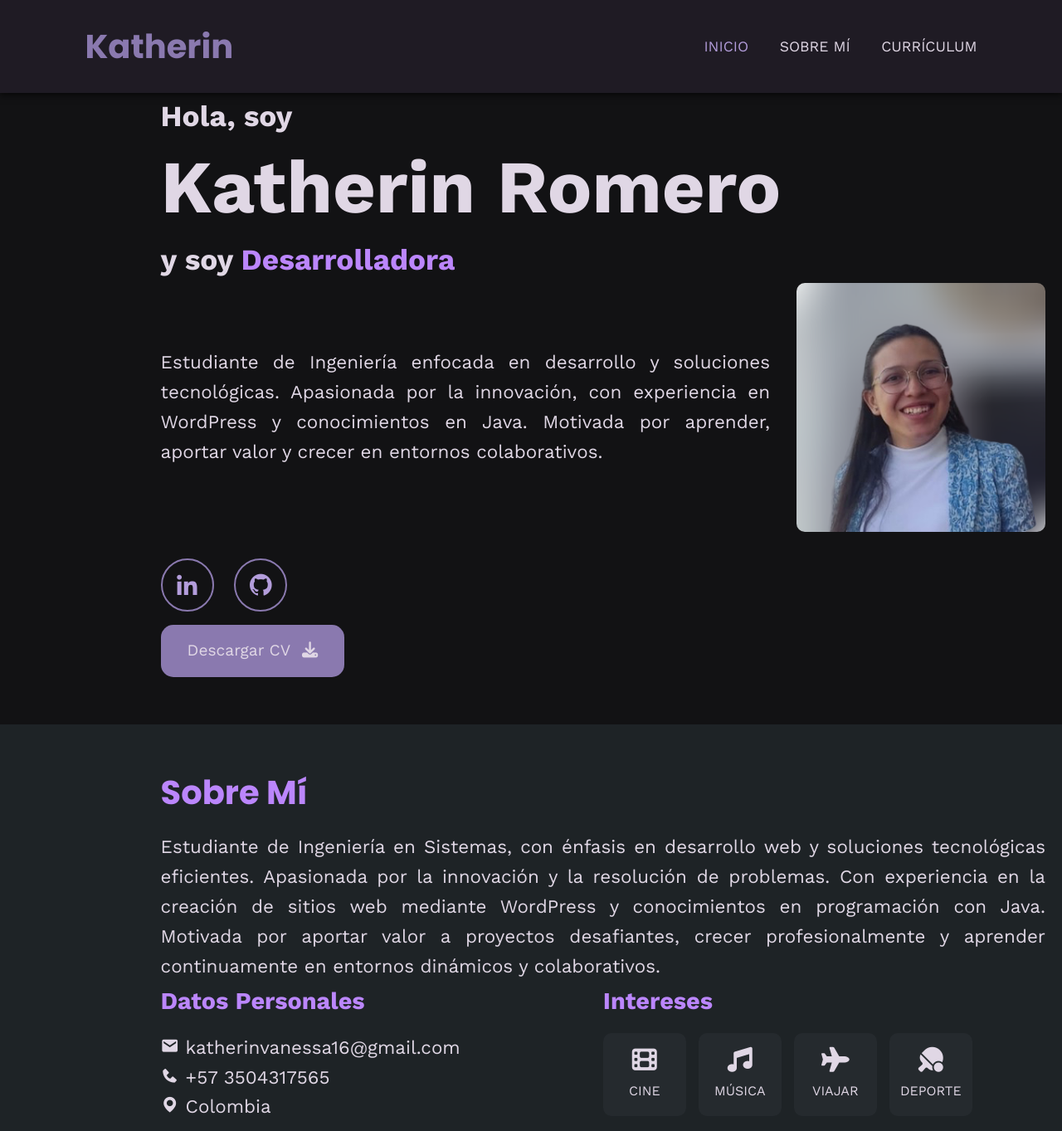
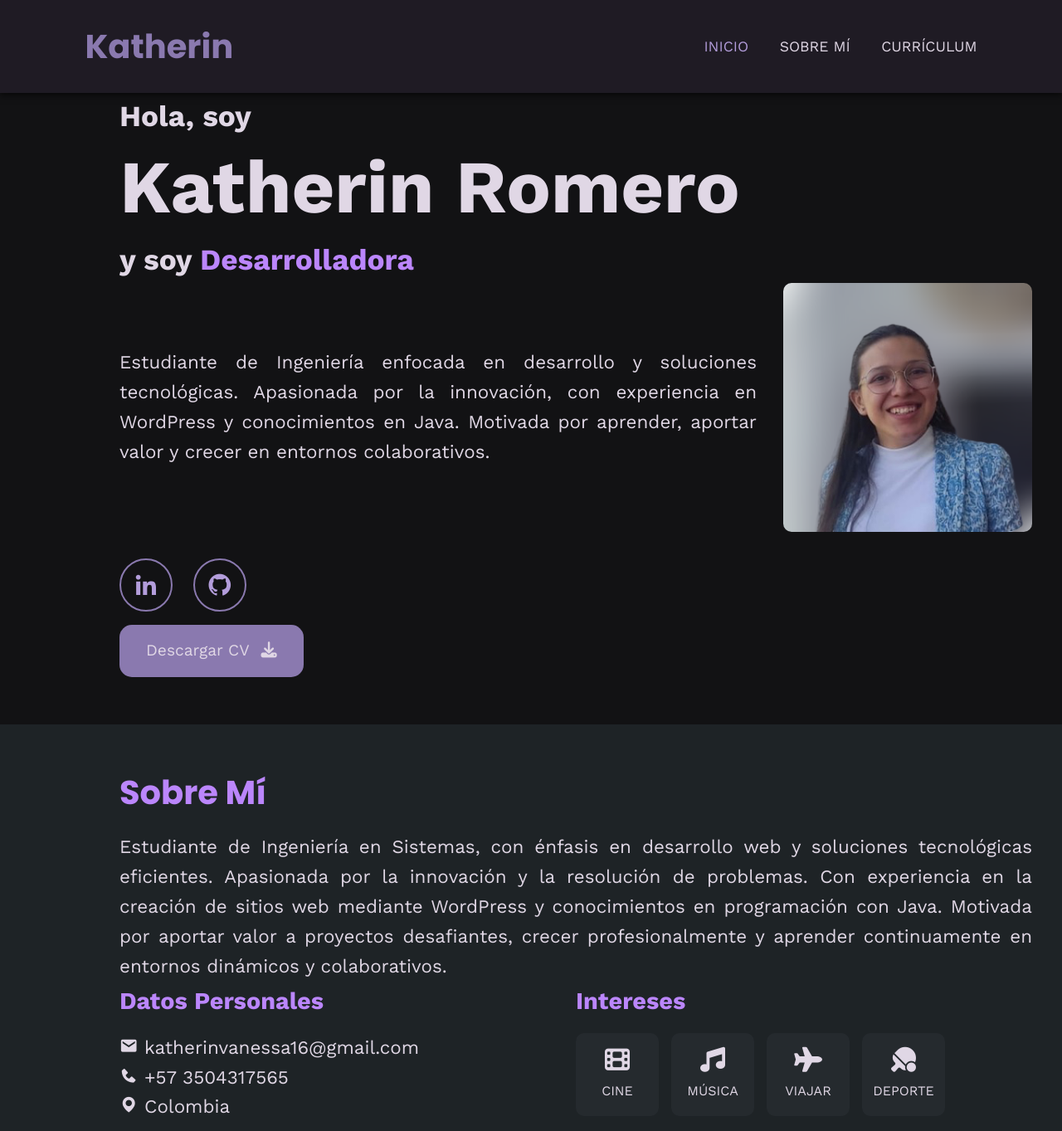
Before and after one commit to KatherinRomero/KatherinRomero.github.io, a plain HTML site: page index.html in a window 1280 px wide. Shown: the top 1363 px of the page at 83% size. Drawn offline with nearby package versions, Linux system fonts and the light colour scheme; a script that the page names is missing.

Commit message:
Update styles.css

```diff
--- a/styles.css
+++ b/styles.css
@@ -72,7 +72,7 @@ body {
  .home-content{
     max-width: 1100px;
     margin: 0 auto;
-    margin-left: 14%;
+    margin-left: 10%;
     margin-top: 5%;
  }
  .home-content h4 {
@@ -195,7 +195,7 @@ body {
 .sobremi .contenido-seccion {
     max-width: 1100px;
     margin: 0 auto;
-    margin-left: 14%;
+   margin-left: 10%;
 }
 
 .sobremi h2 {
```
